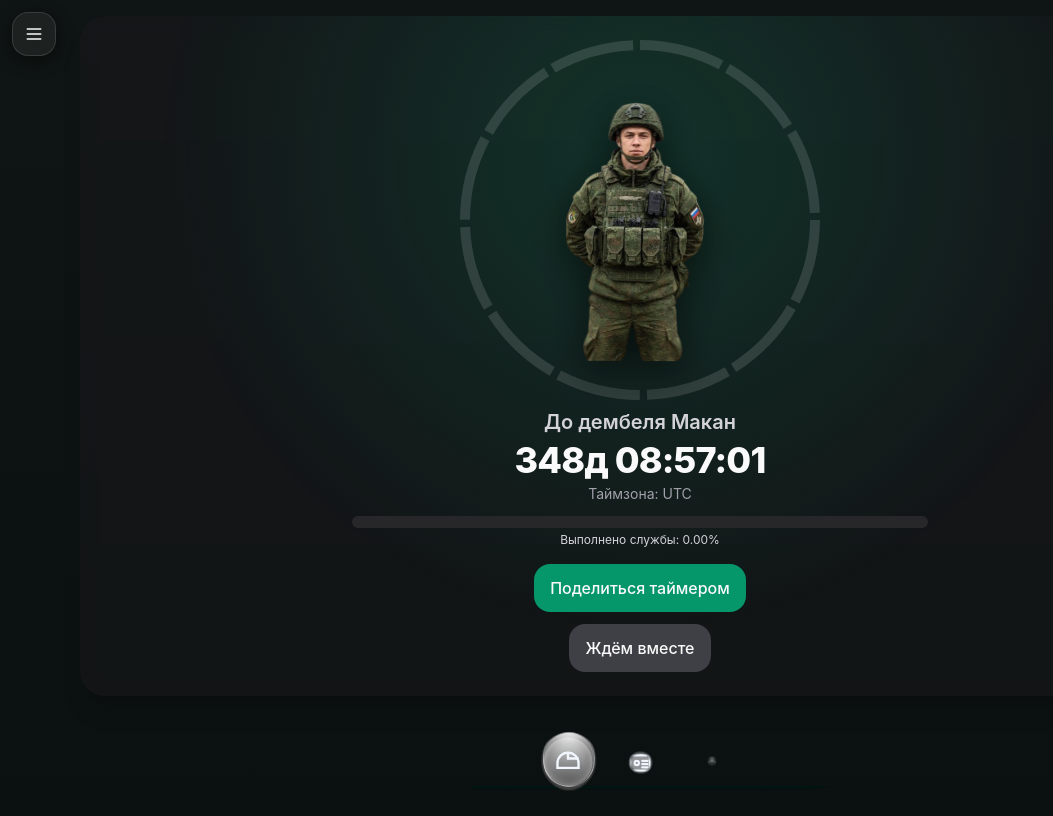
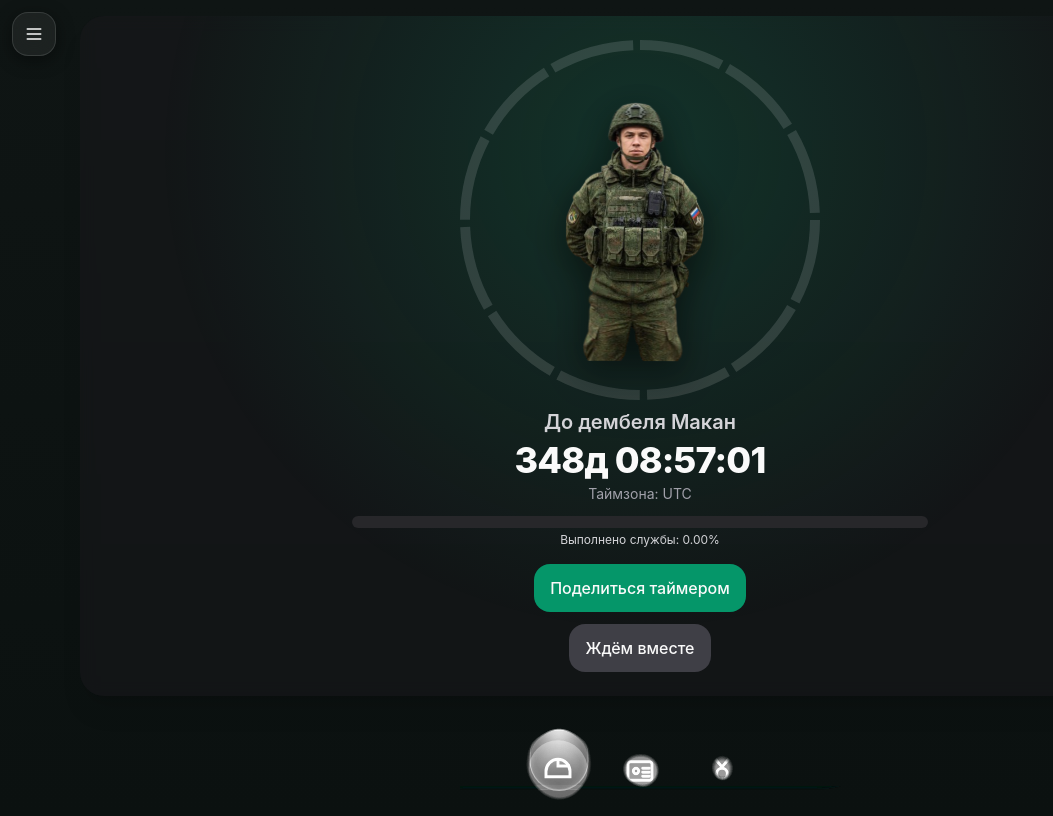
Before and after one commit to krexpex/dembel-makan-webapp, a React (Vite) app: page / in a window 1280 px wide. Shown: the whole page, without its empty margins (0-1053 px from the left). Built offline with nearby package versions, Linux system fonts and the light colour scheme.

Commit message:
update update new uix3.2

```diff
--- a/src/index.css
+++ b/src/index.css
@@ -2,242 +2,215 @@
 @tailwind components;
 @tailwind utilities;
 
-/* ==========================
-   БАЗА / ГЛОБАЛЬНОЕ
-   ========================== */
-html, body{
+/* ===== БАЗА ===== */
+html,body{
   @apply bg-black text-white select-none overflow-x-hidden;
-  font-family: 'Inter','SF Pro Display',system-ui,sans-serif;
-  -webkit-tap-highlight-color: transparent;
+  font-family:'Inter','SF Pro Display',system-ui,sans-serif;
+  -webkit-tap-highlight-color:transparent;
 }
-*,*::before,*::after{ box-sizing: border-box; }
+*,*::before,*::after{ box-sizing:border-box; }
 button{ @apply focus:outline-none; }
-.safe-bottom{ padding-bottom: calc(16px + env(safe-area-inset-bottom,0px)); }
+.safe-bottom{ padding-bottom:calc(16px + env(safe-area-inset-bottom,0px)); }
 
-/* ==========================
-   СЛОИ СЦЕНЫ
-   ========================== */
-.makan-layer{ position:relative; z-index:10; } /* Макан поверх PNG-надписей */
-.jeb-layer{ position:relative; z-index:6; }    /* PNG-надписи над фоном/кольцом */
+/* ===== СЦЕНА / СЛОИ ===== */
+.makan-layer{ position:relative; z-index:10; } /* макан поверх надписей */
+.jeb-layer{ position:relative; z-index:6; }
 .jeb-img{ image-rendering:-webkit-optimize-contrast; filter:drop-shadow(0 6px 18px rgba(0,0,0,.25)); }
 
-/* ==========================
-   ОБЩИЕ АНИМАЦИИ ВХОДА
-   ========================== */
+/* ===== АНИМАЦИИ ===== */
 .appear-scale{ animation:appear-scale .6s cubic-bezier(.25,1,.5,1); }
-@keyframes appear-scale{ 0%{transform:scale(.85);opacity:0} 100%{transform:scale(1);opacity:1} }
+@keyframes appear-scale{0%{transform:scale(.85);opacity:0}100%{transform:scale(1);opacity:1}}
+.appear-fade-up{ animation:appear-fade-up .6s cubic-bezier(.25,1,.5,1); }
+@keyframes appear-fade-up{0%{transform:translateY(10px);opacity:0}100%{transform:translateY(0);opacity:1}}
+.glow-enter{ animation:glow-enter 2s ease-out forwards; }
+@keyframes glow-enter{0%{opacity:0;transform:scale(1.3)}100%{opacity:1;transform:scale(1)}}
 
-.appear-fade-up{ animation:appear-fade-up .6s cubic-bezier(.25,1,.5,1); }
-@keyframes appear-fade-up{ 0%{transform:translateY(10px);opacity:0} 100%{transform:translateY(0);opacity:1} }
-
-.glow-enter{ animation:glow-enter 2s ease-out forwards; }
-@keyframes glow-enter{ 0%{opacity:0;transform:scale(1.3)} 100%{opacity:1;transform:scale(1)} }
-
-/* ==========================
-   PNG-НАДПИСИ (3/7/10 тапов)
-   ========================== */
 .jeb-layer{ animation:fadein .4s ease-out forwards; }
 .auto-fade-out{ animation:fadeout 2.4s ease-out forwards; }
-@keyframes fadein{ from{opacity:0} to{opacity:1} }
-@keyframes fadeout{ 0%,90%{opacity:1} 100%{opacity:0} }
+@keyframes fadein{from{opacity:0}to{opacity:1}}
+@keyframes fadeout{0%,90%{opacity:1}100%{opacity:0}}
+.animate-rise-left{ animation:rise-left 2.2s cubic-bezier(.25,1,.3,1) forwards; }
+@keyframes rise-left{0%{opacity:0;transform:translateY(20px) rotate(-4deg)}15%{opacity:1;transform:translateY(0) rotate(0)}85%{opacity:1;transform:translateY(-4px)}100%{opacity:0;transform:translateY(-10px)}}
+.animate-slide-from-right{ animation:slide-right 2.2s cubic-bezier(.25,1,.3,1) forwards; }
+@keyframes slide-right{0%{opacity:0;transform:translateX(40px) rotate(2deg)}15%{opacity:1;transform:translateX(0) rotate(0)}85%{opacity:1}100%{opacity:0;transform:translateX(20px)}}
 
-.animate-rise-left{ animation:rise-left 2.2s cubic-bezier(.25,1,.3,1) forwards; }
-@keyframes rise-left{
-  0%{opacity:0;transform:translateY(20px) rotate(-4deg)}
-  15%{opacity:1;transform:translateY(0) rotate(0)}
-  85%{opacity:1;transform:translateY(-4px)}
-  100%{opacity:0;transform:translateY(-10px)}
-}
-.animate-slide-from-right{ animation:slide-right 2.2s cubic-bezier(.25,1,.3,1) forwards; }
-@keyframes slide-right{
-  0%{opacity:0;transform:translateX(40px) rotate(2deg)}
-  15%{opacity:1;transform:translateX(0) rotate(0)}
-  85%{opacity:1}
-  100%{opacity:0;transform:translateX(20px)}
-}
-
-/* ==========================
-   МАКАН
-   ========================== */
 .makan-shadow{ filter:drop-shadow(0 10px 20px rgba(0,0,0,.6)); }
 .animate-wobble{ animation:wobble 2.4s ease-in-out infinite; }
-@keyframes wobble{ 0%,100%{transform:rotate(0)} 50%{transform:rotate(.4deg)} }
+@keyframes wobble{0%,100%{transform:rotate(0)}50%{transform:rotate(.4deg)}}
 
-/* ==========================
-   БУРГЕР / МЕНЮ
-   ========================== */
+/* ===== БУРГЕР/МЕНЮ ===== */
 .glass-btn{
-  background: rgba(255,255,255,.06);
-  border: 1px solid rgba(255,255,255,.12);
-  box-shadow: 0 4px 18px rgba(0,0,0,.45);
-  backdrop-filter: blur(10px); -webkit-backdrop-filter: blur(10px);
-  transition: background .25s, transform .25s;
+  background:rgba(255,255,255,.06);
+  border:1px solid rgba(255,255,255,.12);
+  box-shadow:0 4px 18px rgba(0,0,0,.45);
+  backdrop-filter:blur(10px); -webkit-backdrop-filter:blur(10px);
+  transition:background .25s, transform .25s;
 }
 .glass-btn:active{ background:rgba(255,255,255,.12); transform:scale(.96); }
-
 .glass-menu{
-  background: rgba(18,18,18,.85);
-  border: 1px solid rgba(255,255,255,.10);
-  box-shadow: 0 10px 28px rgba(0,0,0,.4);
-  backdrop-filter: blur(12px); -webkit-backdrop-filter: blur(12px);
-  border-radius: 16px;
+  background:rgba(18,18,18,.85);
+  border:1px solid rgba(255,255,255,.10);
+  box-shadow:0 10px 28px rgba(0,0,0,.4);
+  backdrop-filter:blur(12px); -webkit-backdrop-filter:blur(12px);
+  border-radius:16px;
 }
 
 /* =========================================================
-   LIQUID ISLAND — компактный «островок»
-   Иконки видны ВСЕГДА (в статике и динамике)
+   LIQUID ISLAND — компактный, видимые иконки
    ========================================================= */
 .island{
   position:relative;
   filter:url(#goo);
-  background: linear-gradient(180deg, rgba(255,255,255,.10), rgba(255,255,255,.06));
+  background:linear-gradient(180deg, rgba(255,255,255,.10), rgba(255,255,255,.06));
   border:1px solid rgba(255,255,255,.14);
   box-shadow:0 12px 40px rgba(0,0,0,.28);
-  backdrop-filter: blur(16px); -webkit-backdrop-filter: blur(16px);
+  backdrop-filter:blur(16px); -webkit-backdrop-filter:blur(16px);
+  border-radius:36px;
   pointer-events:none;
-  border-radius:34px;
 }
-/* внутренняя тёмная вуаль — обеспечивает контраст иконок в статике */
 .island::after{
-  content:"";
-  position:absolute; inset:4px;
-  border-radius:30px;
-  background: linear-gradient(180deg, rgba(0,0,0,.28), rgba(0,0,0,.18));
+  content:""; position:absolute; inset:4px; border-radius:32px;
+  background:linear-gradient(180deg, rgba(0,0,0,.3), rgba(0,0,0,.2));
   z-index:0; pointer-events:none;
 }
-.island-compact{ width:min(420px,76vw); }
+.island-compact{ width:min(440px, 82vw); }
 .not-full{ margin:0 auto; }
 
-/* Ряд иконок */
+/* Ряд */
 .island-row{
-  position:relative; height:72px;
+  position:relative; height:88px;
   display:flex; align-items:center; justify-content:center;
-  gap:16px; pointer-events:none;
+  gap:18px; pointer-events:none;
 }
 
-/* Кнопки-иконки — ВСЕГДА видимы; поверх пузыря/капли */
+/* === ИКОНКИ (ВСЕГДА ВИДИМЫ) === */
 .island-btn{
-  height:56px; width:56px;
+  position:relative; z-index:5; /* выше пузыря и капли */
+  pointer-events:auto;
+  height:64px; width:64px;
   display:grid; place-items:center;
-  color:#f2f7ff;                        /* светлее для стабильной читаемости */
-  z-index:3;                             /* выше пузырька и капли */
-  border-radius:22px;
-  transition: color .25s, transform .12s, opacity .25s;
-  opacity:.98;                           /* заметно и в статике */
-  pointer-events:auto;
-  position:relative;
-}
-.island-btn svg{
-  width:26px; height:26px;
-  filter: drop-shadow(0 0 6px rgba(0,0,0,.35)); /* ореол, чтобы не терялся на фоне */
-  transition: transform .25s ease, opacity .25s ease;
+  border-radius:24px;
+  color:#ffffff;
+  opacity:.98;
+  transition:transform .15s ease, opacity .2s ease, color .2s ease;
 }
 .island-btn:active{ transform:scale(.96); }
 
-/* Плашка под КАЖДОЙ иконкой (всегда, без пузырька) */
+/* иконки могут быть svg, img или i — делаем яркими и крупными */
+.island-btn svg,
+.island-btn img,
+.island-btn i{ width:32px; height:32px; display:block; }
+
+/* принудительно подкрашиваем любые SVG под currentColor */
+.island-btn svg, .island-btn svg *{
+  stroke: currentColor !important;
+  fill: none !important;
+  stroke-width: 2.2 !important;
+}
+.island-btn svg { filter: drop-shadow(0 0 7px rgba(0,0,0,.45)); }
+
+/* Плашка под ЛЮБОЙ иконкой (всегда) */
 .island-btn::before{
   content:""; position:absolute; inset:0; margin:auto;
-  width:46px; height:46px; border-radius:23px;
-  background: rgba(255,255,255,.10);            /* чуть ярче для читаемости */
-  box-shadow: inset 0 1px 1px rgba(255,255,255,.10),
-              0 6px 12px rgba(0,0,0,.18);
-  z-index:-1;
-  transition: background .25s, transform .25s, box-shadow .25s;
+  width:56px; height:56px; border-radius:28px;
+  background:rgba(255,255,255,.14);
+  box-shadow: inset 0 2px 2px rgba(255,255,255,.12),
+              0 10px 18px rgba(0,0,0,.28);
+  z-index:-1; transition:background .2s, transform .2s, box-shadow .2s;
 }
-/* Мягкий ореол — чтобы соседние тоже читались без пузыря */
+/* Мягкий ореол у всех (делает видимыми неактивные) */
 .island-btn::after{
   content:""; position:absolute; inset:0; margin:auto;
-  width:54px; height:54px; border-radius:27px;
-  z-index:-2; pointer-events:none;
+  width:76px; height:76px; border-radius:38px;
   background:
-    radial-gradient(60% 60% at 50% 40%, rgba(255,255,255,.07), transparent 70%),
-    radial-gradient(70% 70% at 50% 75%, rgba(0,0,0,.12), transparent 60%);
-  opacity:.9;
+    radial-gradient(55% 60% at 50% 70%, rgba(255,255,255,.10), transparent 75%),
+    radial-gradient(60% 70% at 50% 95%, rgba(0,0,0,.18), transparent 65%);
+  opacity:.9; z-index:-2; pointer-events:none;
 }
 
-/* Для активной — плашка ярче; ореол приглушён (акцент делает пузырёк) */
-.island-btn.active{
-  opacity:1; transform: translateY(-1px);
+/* Активная — ярче и немного приподнята (пузырь — ниже) */
+.island-btn.active{ opacity:1; transform:translateY(-1px); }
+.island-btn.active::before{
+  background:rgba(255,255,255,.22);
+  transform:scale(1.06);
+  box-shadow: inset 0 3px 6px rgba(255,255,255,.2),
+              0 14px 22px rgba(0,0,0,.30);
 }
-.island-btn.active svg{ transform: scale(1.08); opacity:1; }
-.island-btn.active::before{
-  background: rgba(255,255,255,.18);
-  transform: scale(1.06);
-  box-shadow: inset 0 2px 4px rgba(255,255,255,.16),
-              0 10px 16px rgba(0,0,0,.25);
-}
-.island-btn.active::after{ opacity:.25; }
+.island-btn.active::after{ opacity:.35; }
 
-/* ПУЗЫРЁК вокруг активной иконки (статичный маркер, перетекает при смене) */
+/* === ПУЗЫРЁК (под иконками) === */
 .active-bubble{
   position:absolute; top:50%; left:0;
-  height:58px; width:var(--w,58px);
-  transform: translateX(calc(var(--x,0px) - 50%)) translateY(-50%);
-  z-index:2; pointer-events:none;
-  transition: transform 380ms cubic-bezier(.22,.76,.25,1),
-              width 380ms cubic-bezier(.22,.76,.25,1);
-  border-radius:29px;
+  height:66px; width:var(--w,66px);
+  transform:translateX(calc(var(--x,0px) - 50%)) translateY(-50%);
+  z-index:3;   /* ниже .island-btn (5), но выше капли (2) */
+  border-radius:33px;
+  transition:transform .42s cubic-bezier(.22,.76,.25,1),
+             width .42s cubic-bezier(.22,.76,.25,1);
 }
-.bubble-mounted{ transition-delay:10ms; }
 .active-bubble-core{
-  position:absolute; inset:0; border-radius:29px;
-  background: radial-gradient(140% 120% at 50% 7%,
-              rgba(255,255,255,.38), rgba(255,255,255,.12) 42%, rgba(255,255,255,.07) 100%);
-  border:1px solid rgba(255,255,255,.32);
+  position:absolute; inset:0; border-radius:33px;
+  background:radial-gradient(120% 130% at 50% 12%,
+            rgba(255,255,255,.35), rgba(255,255,255,.12) 45%, rgba(255,255,255,.06) 100%);
+  border:1px solid rgba(255,255,255,.28);
   box-shadow:
-    inset 0 1px 8px rgba(255,255,255,.32),
-    inset 0 -14px 24px rgba(0,0,0,.30),
+    inset 0 2px 8px rgba(255,255,255,.28),
+    inset 0 -14px 22px rgba(0,0,0,.30),
     0 12px 26px rgba(0,0,0,.30);
 }
 .active-bubble-gloss{
-  position:absolute; inset:0; border-radius:29px; pointer-events:none;
+  position:absolute; inset:0; border-radius:33px;
   mix-blend-mode:screen; opacity:.7;
   background:
     radial-gradient(60% 36% at 50% 2%, rgba(255,255,255,.6), transparent 60%),
     radial-gradient(62% 56% at 50% 86%, rgba(0,0,0,.22), transparent 60%);
 }
 
-/* КАПЛЯ-ПЕРЕЛИВ (динамическая), ниже кнопок */
+/* === КАПЛЯ (под пузырём) === */
 .blob-real{
   position:absolute; top:50%; left:0;
-  height:56px; width:var(--w,64px);
-  border-radius:28px;
-  transform: translateX(calc(var(--x,0px) - 50%)) translateY(-50%);
-  transition: transform 420ms cubic-bezier(.23,.86,.2,1),
-              width 420ms cubic-bezier(.23,.86,.2,1);
-  z-index:1; pointer-events:none;
+  height:64px; width:var(--w,72px);
+  transform:translateX(calc(var(--x,0px) - 50%)) translateY(-50%);
+  border-radius:32px;
+  transition:transform 440ms cubic-bezier(.23,.86,.2,1),
+             width 440ms cubic-bezier(.23,.86,.2,1);
+  z-index:2; pointer-events:none;
 }
-.blob-mounted{ transition-delay:18ms; }
-.stretch-r,.stretch-l{ transition-timing-function:cubic-bezier(.23,.86,.2,1); }
 .blob-core{
-  position:absolute; inset:0; border-radius:28px;
-  background: radial-gradient(90% 120% at 50% 12%,
-              rgba(255,255,255,.28), rgba(255,255,255,.12) 45%, rgba(255,255,255,.07) 100%);
-  border:1px solid rgba(255,255,255,.24);
-  border-bottom-color:rgba(0,0,0,.2);
+  position:absolute; inset:0; border-radius:32px;
+  background:radial-gradient(90% 120% at 50% 12%,
+            rgba(255,255,255,.26), rgba(255,255,255,.10) 45%, rgba(255,255,255,.06) 100%);
+  border:1px solid rgba(255,255,255,.22);
   box-shadow:
-    inset 0 1px 6px rgba(255,255,255,.26),
-    inset 0 -12px 22px rgba(0,0,0,.26),
-    0 10px 24px rgba(0,0,0,.26);
+    inset 0 1px 6px rgba(255,255,255,.24),
+    inset 0 -12px 22px rgba(0,0,0,.25),
+    0 10px 24px rgba(0,0,0,.25);
 }
 .blob-spec{
-  position:absolute; inset:0; border-radius:28px;
+  position:absolute; inset:0; border-radius:32px;
   background:
-    radial-gradient(70% 40% at 50% 5%, rgba(255,255,255,.48), transparent 60%),
-    radial-gradient(60% 60% at 50% 80%, rgba(0,0,0,.20), transparent 60%);
+    radial-gradient(70% 40% at 50% 5%, rgba(255,255,255,.45), transparent 60%),
+    radial-gradient(60% 60% at 50% 80%, rgba(0,0,0,.18), transparent 60%);
   mix-blend-mode:screen; opacity:.62;
 }
 
-/* Лёгкое «дыхание» активного пузыря (можно отключить) */
-@keyframes bubble-breathe{ 0%,100%{transform:scale(1)} 50%{transform:scale(1.015)} }
+/* Дыхание пузыря (можно убрать) */
+@keyframes bubble-breathe{0%,100%{transform:scale(1)}50%{transform:scale(1.012)}}
 .island-btn.active ~ .active-bubble .active-bubble-core{ animation:bubble-breathe 3.6s ease-in-out infinite; }
 
-/* ==========================
-   ФОЛБЭК БЕЗ BLUR (старые WebView)
-   ========================== */
-@supports not ((-webkit-backdrop-filter: none) or (backdrop-filter: none)){
+/* ===== ФОЛБЭК БЕЗ BLUR ===== */
+@supports not ((-webkit-backdrop-filter:none) or (backdrop-filter:none)){
   .island{ background:rgba(25,27,29,.92); }
   .island::after{ background:linear-gradient(180deg, rgba(0,0,0,.32), rgba(0,0,0,.24)); }
   .glass-btn{ background:rgba(40,40,44,.9); }
   .glass-menu{ background:rgba(22,22,24,.95); }
 }
+
+/* ===== МЕДИА — чуть компактнее на узких экранах ===== */
+@media (max-width: 360px){
+  .island-row{ height:80px; gap:14px; }
+  .island-btn{ height:60px; width:60px; }
+  .island-btn::before{ width:52px; height:52px; }
+  .island-btn::after{ width:72px; height:72px; }
+  .island-btn svg, .island-btn img, .island-btn i{ width:30px; height:30px; }
+}
```
